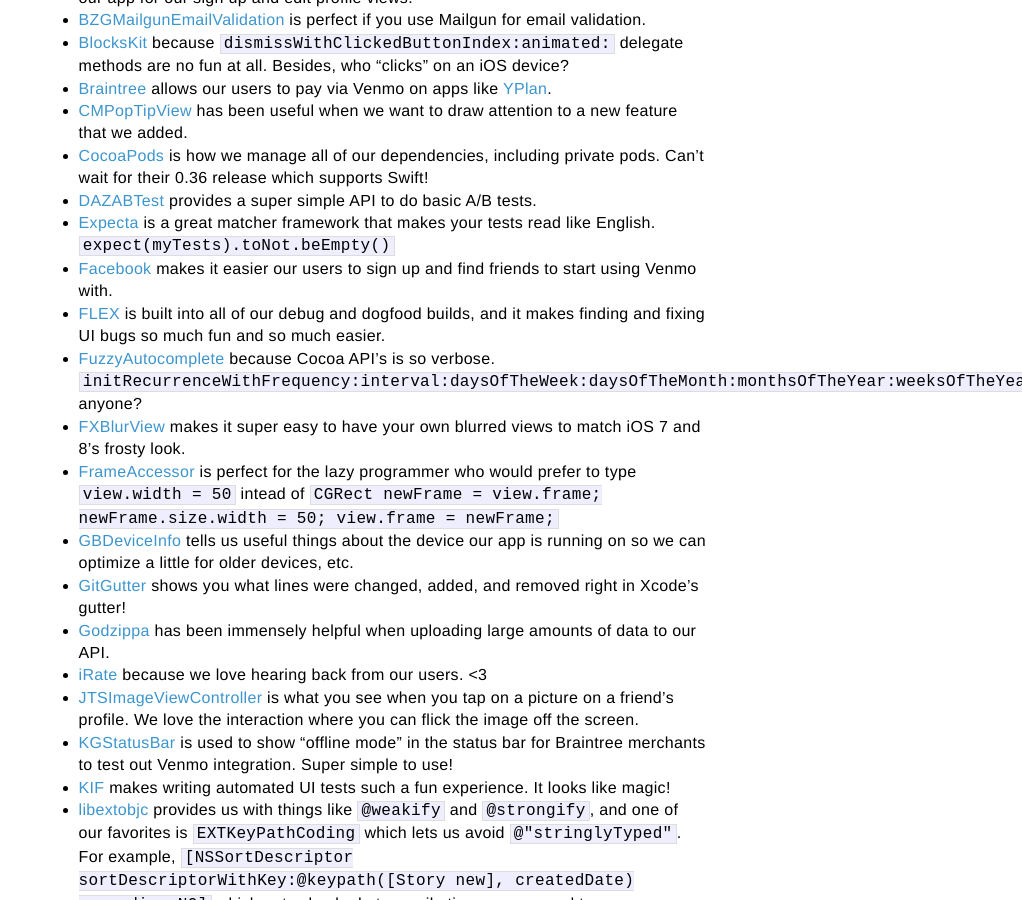
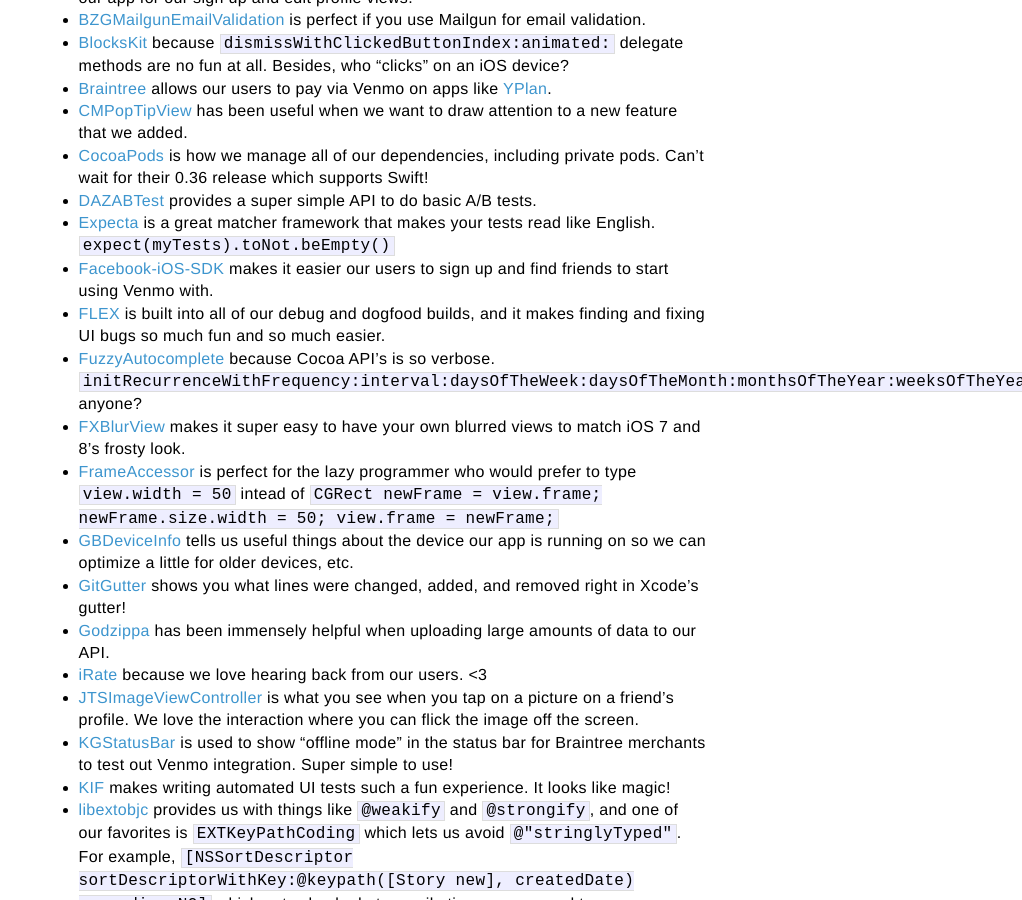
Before and after one commit to venmo/venmo.github.io, a Jekyll site: the page built from _posts/2015-01-12-thank-you-open-source-community.md, in a window 1280 px wide and 900 px high, scrolled down 587 px. Shown: the whole window, without its empty margins (258-1280 px from the left). Built offline with Jekyll 4.4.1, drawn with Linux system fonts in a browser that asks for light colours; Markdown is read by kramdown in place of the engine named in the settings.

Commit message:
Facebook => Facebook-iOS-SDK

```diff
--- a/_posts/2015-01-12-thank-you-open-source-community.md
+++ b/_posts/2015-01-12-thank-you-open-source-community.md
@@ -17,7 +17,7 @@
 * [CocoaPods](https://github.com/cocoapods/cocoapods) is how we manage all of our dependencies, including private pods. Can’t wait for their 0.36 release which supports Swift!
 * [DAZABTest](https://github.com/dasmer/DAZABTest) provides a super simple API to do basic A/B tests.
 * [Expecta](https://github.com/specta/expecta) is a great matcher framework that makes your tests read like English. `expect(myTests).toNot.beEmpty()`
-* [Facebook](https://github.com/facebook/facebook-ios-sdk) makes it easier our users to sign up and find friends to start using Venmo with.
+* [Facebook-iOS-SDK](https://github.com/facebook/facebook-ios-sdk) makes it easier our users to sign up and find friends to start using Venmo with.
 * [FLEX](https://github.com/Flipboard/FLEX) is built into all of our debug and dogfood builds, and it makes finding and fixing UI bugs so much fun and so much easier.
 * [FuzzyAutocomplete](https://github.com/FuzzyAutocomplete/FuzzyAutocompletePlugin) because Cocoa API’s is so verbose. `initRecurrenceWithFrequency:interval:daysOfTheWeek:daysOfTheMonth:monthsOfTheYear:weeksOfTheYear:daysOfTheYear:setPositions:end:` anyone?
 * [FXBlurView](https://github.com/nicklockwood/FXBlurView) makes it super easy to have your own blurred views to match iOS 7 and 8’s frosty look.
```
